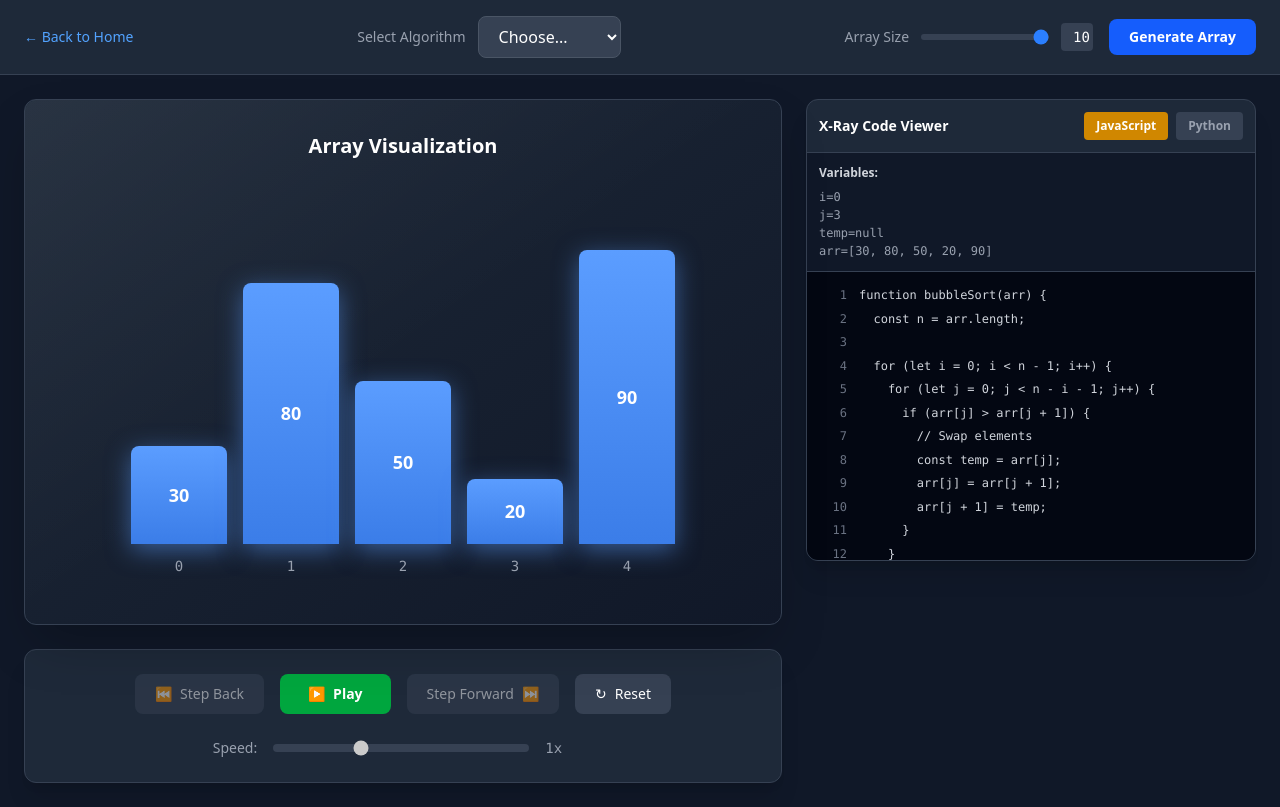
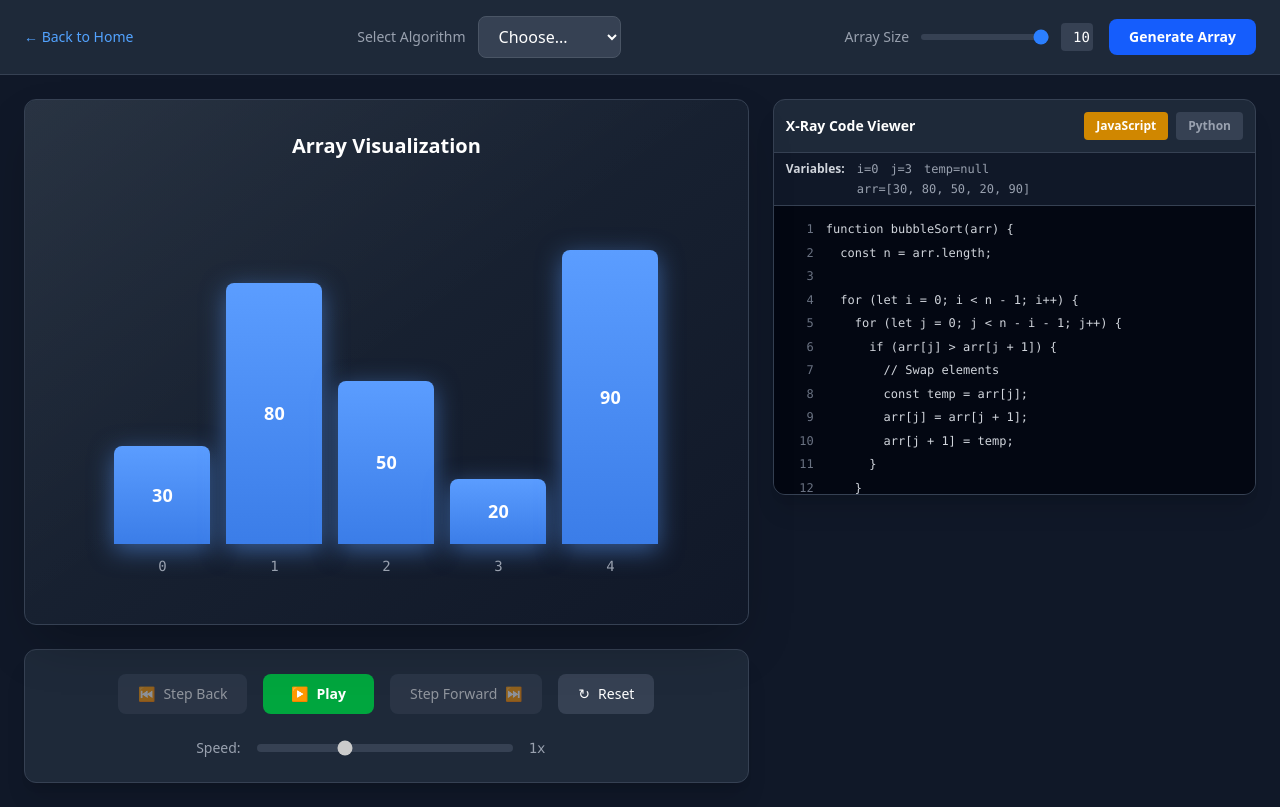
Before and after one commit to spaceCowboy2071/algorithm-visualizer, a React app: page /sorting in a window 1280 px wide. Built offline with nearby package versions, Linux system fonts and the light colour scheme; the HTML template or start-up script is replaced by a standard one.

Commit message:
fix: Adjust layout to 60/40 split between visualization and info panels

```diff
--- a/src/components/ArrayVisualizer.tsx
+++ b/src/components/ArrayVisualizer.tsx
@@ -218,8 +218,8 @@ function ArrayVisualizer() {
 
       {/* Main Content Area */}
       <div className="p-6 flex gap-6">
-        {/* Left Side - Visualization and Controls */}
-        <div className="flex-1 space-y-6">
+        {/* Left Side - Visualization and Controls - 60% */}
+        <div className="w-[60%] space-y-6">
           {/* Array Visualization */}
           <div className="bg-gradient-to-br from-gray-800 via-gray-850 to-gray-900 border border-gray-700 rounded-xl shadow-2xl p-8 relative">
             {/* Shine overlay */}
@@ -321,8 +321,8 @@ function ArrayVisualizer() {
           </div>
         </div>
 
-        {/* Right Side - Info Panels */}
-        <div className="w-[450px] space-y-6">
+        {/* Right Side - Info Panels - 40% */}
+        <div className="w-[40%] space-y-6">
           {/* Complexity Table */}
           {showComplexity && currentAlgorithm && (
             <div className="bg-gray-800 border border-gray-700 rounded-xl overflow-hidden shadow-xl">
@@ -413,14 +413,16 @@ function ArrayVisualizer() {
               </div>
 
               {/* Variables */}
-              <div className="bg-gray-900 border-b border-gray-700 p-3">
-                <div className="text-xs">
-                  <div className="font-semibold text-gray-300 mb-2">Variables:</div>
-                  <div className="font-mono text-gray-400 space-y-0.5">
-                    <div>i=0</div>
-                    <div>j=3</div>
-                    <div>temp=null</div>
-                    <div>arr=[{array.join(', ')}]</div>
+              <div className="bg-gray-900 border-b border-gray-700 px-3 py-2">
+                <div className="flex items-start gap-3 text-xs">
+                  <div className="font-semibold text-gray-300 min-w-fit">Variables:</div>
+                  <div className="font-mono text-gray-400 flex-1">
+                    <div className="flex gap-3 flex-wrap">
+                      <span>i=0</span>
+                      <span>j=3</span>
+                      <span>temp=null</span>
+                    </div>
+                    <div className="mt-1">arr=[{array.join(', ')}]</div>
                   </div>
                 </div>
               </div>
```
